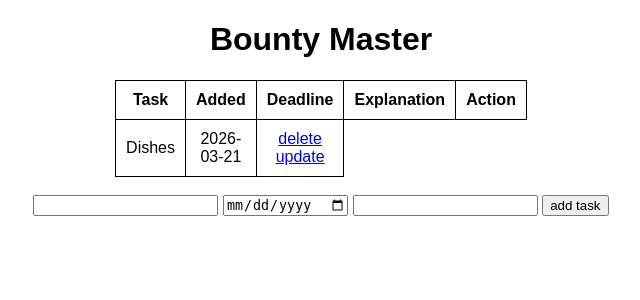
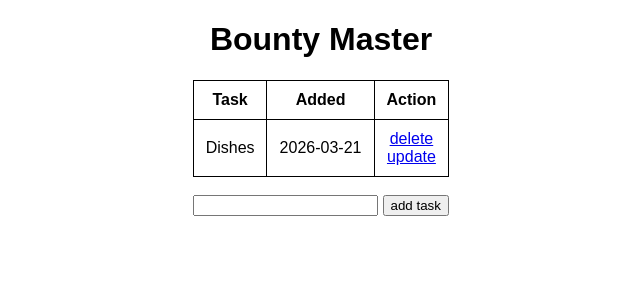
Before and after one commit to Ko2de2/To-do-list, a Flask app: page / in a window 1280 px wide. Shown: the top 300 px of the page, without its empty margins (319-959 px from the left). Run offline with Flask 3, Linux system fonts and the light colour scheme; data comes from the database, SQL or seed files in the repository; both versions use the stored data as it was after the commit.

Commit message:
Changes for main

```diff
--- a/app.py
+++ b/app.py
@@ -25,15 +25,9 @@ def index():
     if request.method == "POST":
         task_content = request.form["content"]
         new_task = Todo(content=task_content)
-        task_deadline = request.form["deadline"]
-        new_deadline = Todo(deadlie=task_deadline)
-        task_explanation = request.form["explanation"]
-        new_explanation = Todo(explanation=task_explanation)
 
         try:
             db.session.add(new_task)
-            db.session.add(new_deadline)
-            db.session.add(new_explanation)
             db.session.commit()
             return redirect("/")
         except:
--- a/templates/index.html
+++ b/templates/index.html
@@ -13,8 +13,6 @@
         <tr>
             <th>Task</th>
             <th>Added</th>
-            <th>Deadline</th>
-            <th>Explanation</th>
             <th>Action</th>
         </tr>
         {% for task in tasks %}
@@ -36,8 +34,6 @@
     <br>
     <form action="/", method="POST">
         <input type="text" name="content" id="content">
-        <input type="date" name="deadline" id="deadline">
-        <input type="text" name="explanation" id="explanation">
         <input type="submit" value="add task">
     </form>
 
```
Also changed, not shown: instance/test.db.
